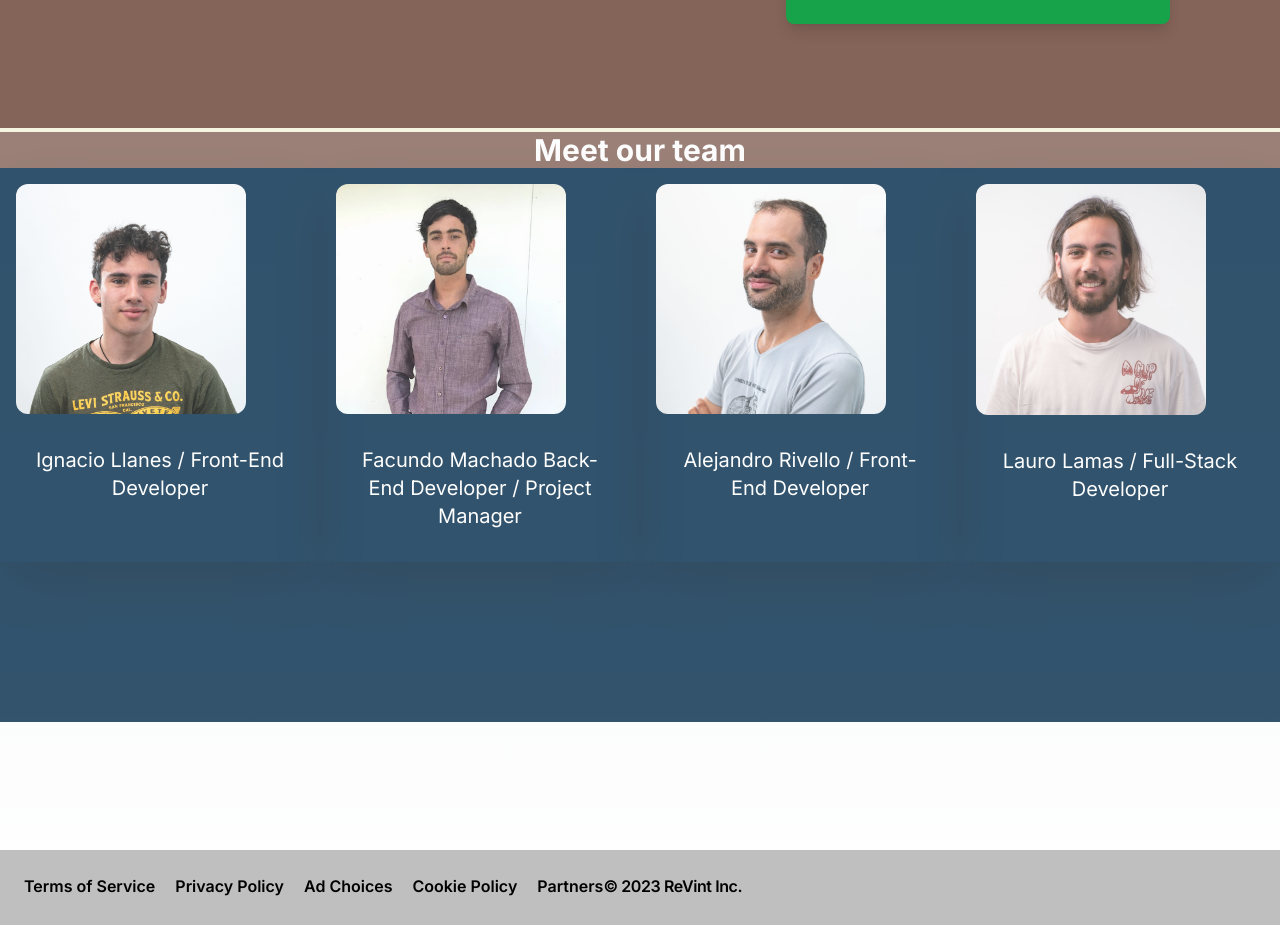
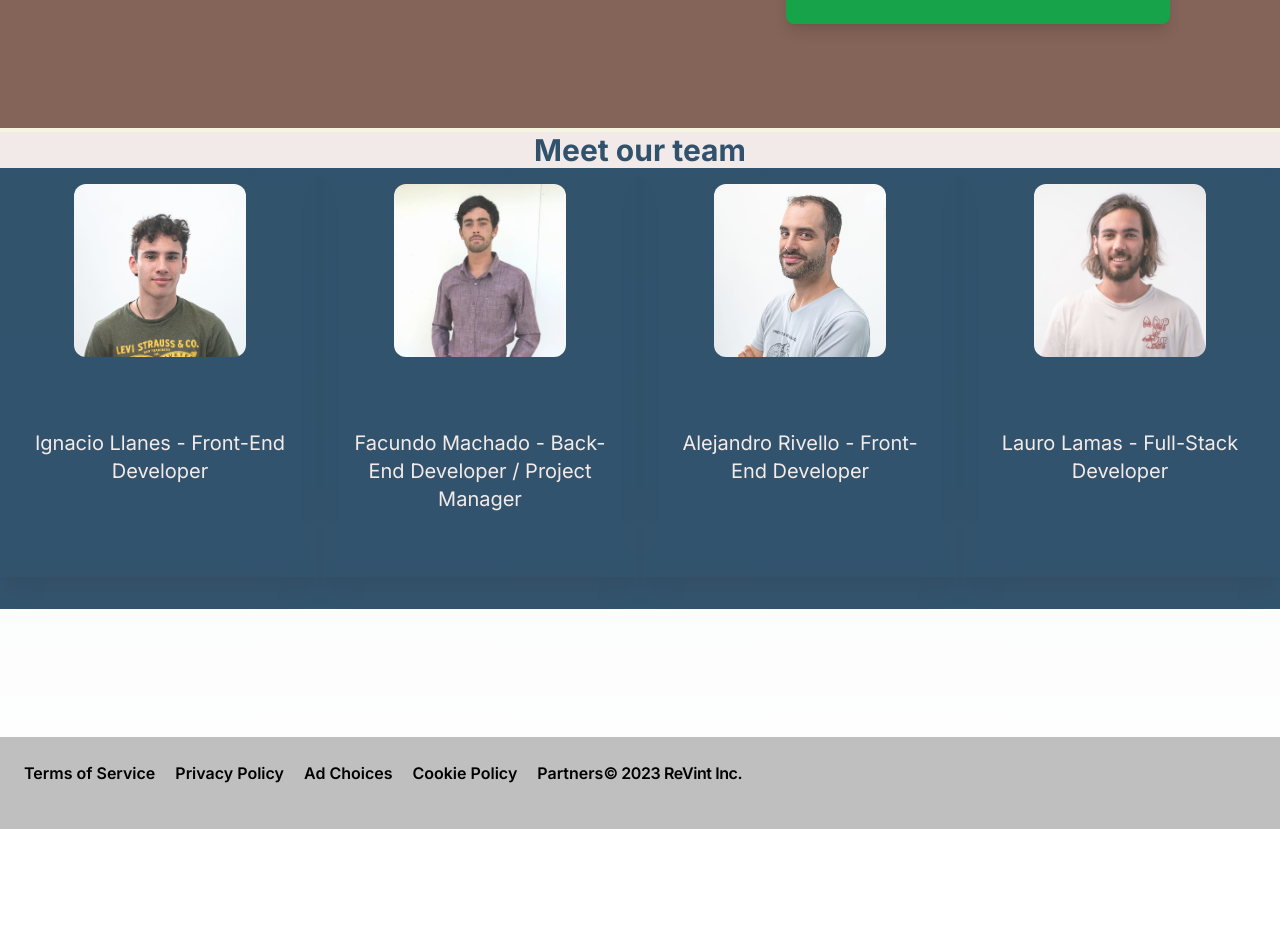
Before and after one commit to laurolamas/revint-landing-page, a Next.js app: page / in a window 1280 px wide. Shown: the part 2320-3245 px from the top of the page. After the commit the page ends 3149 px from the top, so only its background shows below. Built offline with nearby package versions, Linux system fonts and the light colour scheme.

Commit message:
our team fixed

```diff
--- a/app/page.js
+++ b/app/page.js
@@ -191,51 +191,49 @@ export default function Home() {
             </div>
           </div>
         </div> */}
-        <div className="h-full bg-cover bg-center opacity-80 mb-20 bg-fack">
-          <h1 className="text-3xl font-bold border-t-4 text-white border-beige flex items-center justify-center">
+        <div className="h-full bg-cover bg-center opacity-80 mb-20 bg-brown">
+          <h1 className="text-3xl font-bold border-t-4 text-prussian border-beige flex items-center justify-center">
             Meet our team
           </h1>
           <div className="w-full flex flex-wrap justify-evenly mb-32 bg-prussian">
-            <div className="w-full flex flex-wrap justify-evenly mb-32 bg-prussian">
-              <div className="w-full sm:w-1/2 md:w-96 lg:w-1/4 mb-8 shadow-2xl">
-                <figure className="px-4 pt-4">
-                  <img src="./igni.jpg" alt="foto" className="max-w-[80%] max-h-[80%] h-auto rounded-xl" />
+              <div className="w-full sm:w-1/2 md:w-96 lg:w-1/4 mb-8 shadow-xl">
+                <figure className="px-4 pt-4 flex justify-center">
+                  <img src="./igni.jpg" alt="foto" className="max-w-[60%] max-h-[60%] h-auto rounded-xl" />
                 </figure>
                 <div className="card-body items-center text-center">
-                  <h3 className="text-white flex text-xl items-center justify-center">
-                    Ignacio Llanes / Front-End Developer
+                  <h3 className="text-brown flex text-xl items-center justify-center mt-10">
+                    Ignacio Llanes - Front-End Developer
                   </h3>
                 </div>
               </div>
-              <div className="w-full sm:w-1/2 md:w-96 lg:w-1/4 mb-8 shadow-2xl">
-                <figure className="px-4 pt-4">
-                  <img src="./a.jpeg" alt="foto" className="max-w-[80%] max-h-[80%] h-auto rounded-xl" />
+              <div className="w-full sm:w-1/2 md:w-96 lg:w-1/4 mb-8 shadow-xl">
+                <figure className="px-4 pt-4 flex justify-center">
+                  <img src="./a.jpeg" alt="foto" className="max-w-[60%] max-h-[65%] h-auto rounded-xl" />
                 </figure>
-                <div className="card-body items-center text-center">
-                  <h3 className="text-white flex text-xl items-center justify-center">
-                    Facundo Machado Back-End Developer / Project Manager
+                <div className="card-body items-center text-center mb-8">
+                  <h3 className="text-brown flex text-xl items-center justify-center mt-10">
+                    Facundo Machado - Back-End Developer / Project Manager
                   </h3>
                 </div>
               </div>
-              <div className="w-full sm:w-1/2 md:w-96 lg:w-1/4 mb-8 shadow-2xl">
-                <figure className="px-4 pt-4">
-                  <img src="./ale.jpeg" alt="foto" className="max-w-[80%] max-h-[80%] h-auto rounded-xl" />
+              <div className="w-full sm:w-1/2 md:w-96 lg:w-1/4 mb-8 shadow-xl">
+                <figure className="px-4 pt-4 flex justify-center">
+                  <img src="./ale.jpeg" alt="foto" className="max-w-[60%] max-h-[60%] h-auto rounded-xl" />
                 </figure>
                 <div className="card-body items-center text-center">
-                  <h3 className="text-white flex text-xl items-center justify-center">
-                    Alejandro Rivello / Front-End Developer
+                  <h3 className="text-brown flex text-xl items-center justify-center mt-10">
+                    Alejandro Rivello - Front-End Developer
                   </h3>
                 </div>
               </div>
-              <div className="w-full sm:w-1/2 md:w-96 lg:w-1/4 mb-8 shadow-2xl">
-                <figure className="px-4 pt-4">
-                  <img src="./c.jpeg" alt="foto" className="max-w-[80%] max-h-[80%] h-auto rounded-xl" />
+              <div className="w-full sm:w-1/2 md:w-96 lg:w-1/4 mb-8 shadow-xl">
+                <figure className="px-4 pt-4 flex justify-center">
+                  <img src="./c.jpeg" alt="foto" className="max-w-[60%] max-h-[60%] h-auto rounded-xl " />
                 </figure>
                 <div className="card-body items-center text-center">
-                  <h3 className="text-white flex text-xl items-center justify-center">
-                    Lauro Lamas / Full-Stack Developer
+                  <h3 className="text-brown flex text-xl items-center justify-center mt-10">
+                    Lauro Lamas - Full-Stack Developer
                   </h3>
-                </div>
                 </div>
               </div>
             </div>
```
Lines whose indentation alone changed are shown as unchanged.
